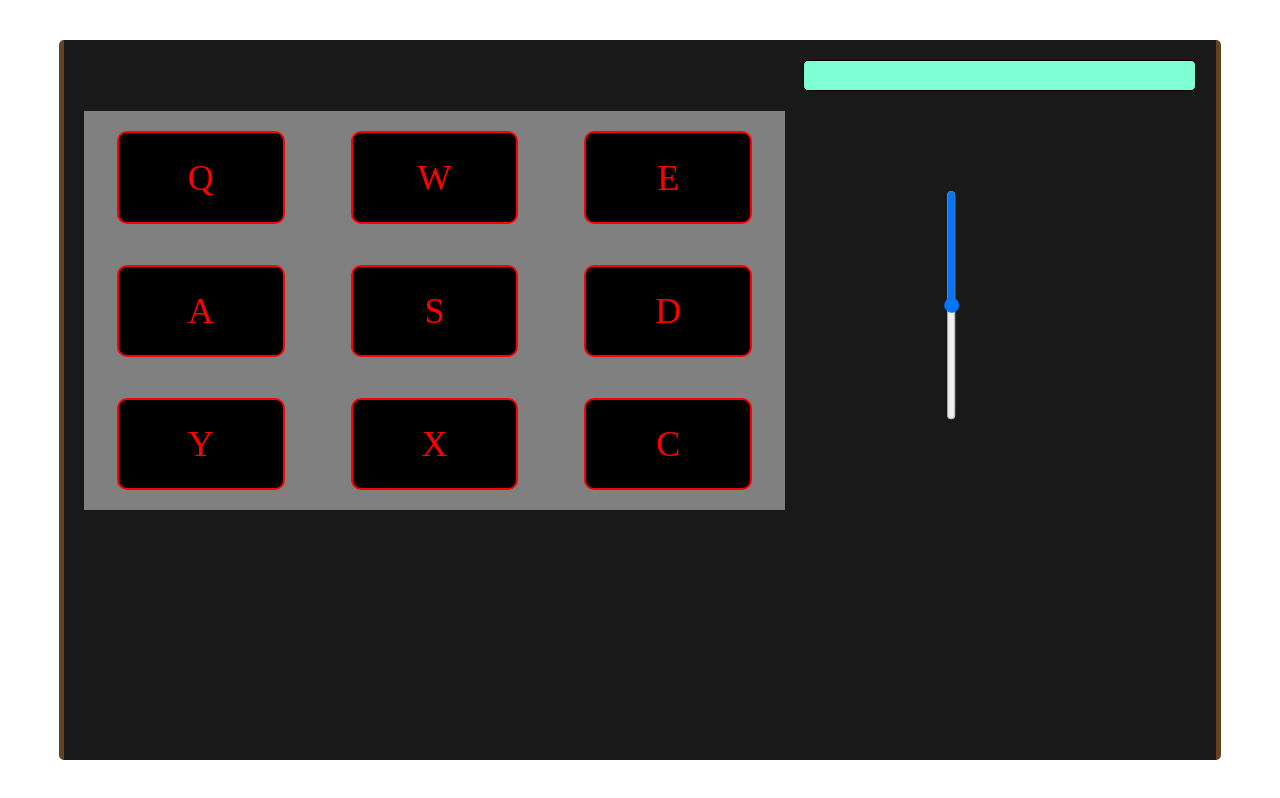
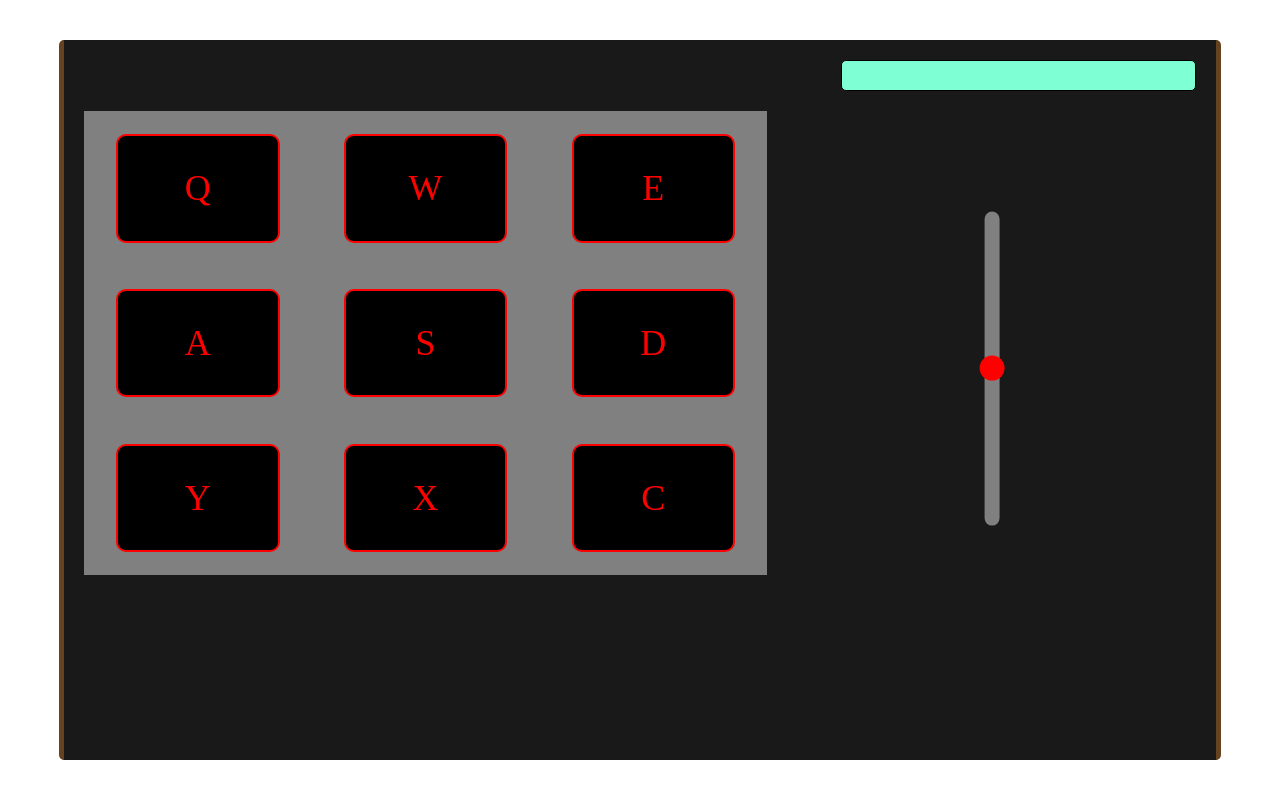
Before and after one commit to domotord90/react-drum, a React (Create React App) app: page / in a window 1280 px wide. Built offline with nearby package versions, Linux system fonts and the light colour scheme.

Commit message:
implement volume control

```diff
--- a/src/components/App.js
+++ b/src/components/App.js
@@ -1,4 +1,4 @@
-import React, { useState } from "react";
+import React, { useState, useEffect } from "react";
 import StyledDrumContainer from "./StyledDrumContainer";
 import StyledDisplay from "./StyledDisplay";
 import StyledButtonContainer from "./StyledButtonContainer";
@@ -7,6 +7,7 @@ import "../styles/App.css";
 
 const App = () => {
   const [displayText, setDisplayText] = useState("");
+  const [volume, setVolume] = useState(50);
 
   const buttonClicked = e => {
     const { name, value, innerHTML } = e.target;
@@ -15,6 +16,13 @@ const App = () => {
     audio.play();
     setDisplayText(value);
   };
+
+  useEffect(() => {
+    const audios = document.getElementsByTagName("audio");
+    for (let i = 0; i < audios.length; i++) {
+      audios[i].volume = volume / 100;
+    }
+  }, [volume]);
 
   const buttonDown = e => {
     const { keyCode } = e;
@@ -35,6 +43,11 @@ const App = () => {
       );
       audio.play();
     }
+  };
+
+  const volumeChange = e => {
+    let { value } = e.target;
+    setVolume(parseInt(value, 10));
   };
 
   return (
@@ -157,15 +170,17 @@ const App = () => {
             C
           </button>
         </StyledButtonContainer>
-        <input
-          type="range"
-          style={{
-            width: "20%",
-            // height:"60px"
-            transform: "rotate(90deg)",
-            margin: "0 150px 260px 0"
-          }}
-        />
+        <div className="volume-control-container">
+          <input
+            type="range"
+            min={0}
+            max={100}
+            step={1}
+            value={volume}
+            className="volume-control"
+            onChange={volumeChange}
+          />
+        </div>
       </div>
     </StyledDrumContainer>
   );
--- a/src/components/StyledButtonContainer.js
+++ b/src/components/StyledButtonContainer.js
@@ -7,29 +7,10 @@ const StyledButtonContainer = styled.div`
   justify-items: center;
   align-items: center;
   grid-gap: 10px;
-  /* position: relative;
-  top: 50px;
-  left: 20px;
-  width: 300px; */
   width: 60%;
-  height: 60%;
+  height: 70%;
   padding: 5px;
   margin-left: 20px;
-
-  /* @media only screen and (min-width: 768px) {
-    width: 500px;
-    height: 300px;
-  }
-
-  @media only screen and (min-width: 992px) {
-    width: 700px;
-    height: 400px;
-  }
-  @media only screen and (min-width: 1200px) {
-    top: 80px;
-    width: 60vw;
-    height: 60vh;
-  } */
 `;
 
 export default StyledButtonContainer;
--- a/src/components/StyledDisplay.js
+++ b/src/components/StyledDisplay.js
@@ -16,7 +16,7 @@ const StyledDisplay = styled.input`
   text-align: right;
   padding-right: 5px;
 
-  @media only screen and (max-width: 767px) {
+  /* @media only screen and (max-width: 767px) {
     width: 200px;
   }
 
@@ -26,7 +26,7 @@ const StyledDisplay = styled.input`
 
   @media only screen and (min-width: 1200px) {
     width: 30vw;
-  }
+  } */
 `;
 
 export default StyledDisplay;
--- a/src/components/StyledDrumContainer.js
+++ b/src/components/StyledDrumContainer.js
@@ -7,6 +7,9 @@ const StyledDrumContainer = styled.div`
   border-radius: 5px;
   display: flex;
   flex-direction: column;
+  justify-content: center;
+  height: 100%;
+  width: 100%;
 
   @media only screen and (max-width: 767px) {
     width: 500px;
--- a/src/styles/App.css
+++ b/src/styles/App.css
@@ -32,23 +32,41 @@
   color: black;
 }
 
-/* @media only screen and (min-width: 768px) {
-  .drum-pad {
-    width: 120px;
-    height: 80px;
+.volume-control-container {
+  width: 40%;
+  height: 100%;
+  display: flex;
+  justify-content: center;
+}
+
+.volume-control {
+  width: 70%;
+  transform: rotate(-90deg);
+  appearance: none;
+  height: 15px;
+  background: grey;
+  transition: opacity 0.2s;
+  border-radius: 20px;
+  position: relative;
+  top: 150px;
+}
+
+.volume-control::-webkit-slider-thumb {
+  appearance: none;
+  width: 25px;
+  height: 25px;
+  background: red;
+  border-radius: 50%;
+}
+
+@media screen and (min-width: 768px) {
+  .volume-control {
+    margin-top: 100px;
   }
 }
 
-@media only screen and (min-width: 992px) {
-  .drum-pad {
-    width: 200px;
-    height: 120px;
+@media screen and (min-width: 1589px) {
+  .volume-control {
+    margin-top: 200px;
   }
 }
-
-@media only screen and (min-width: 1200px) {
-  .drum-pad {
-    width: 15vw;
-    height: 17vh;
-  }
-} */
```
